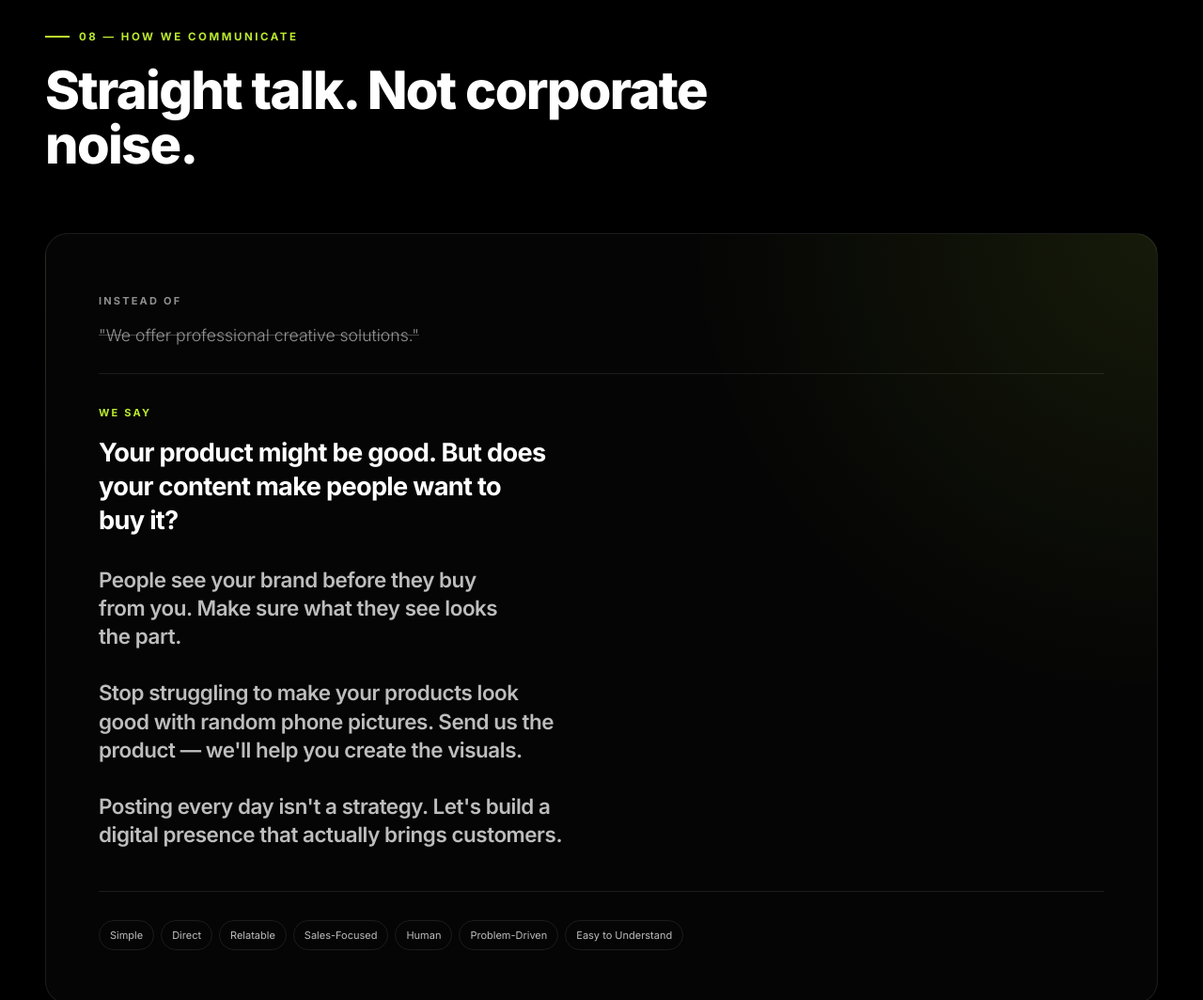
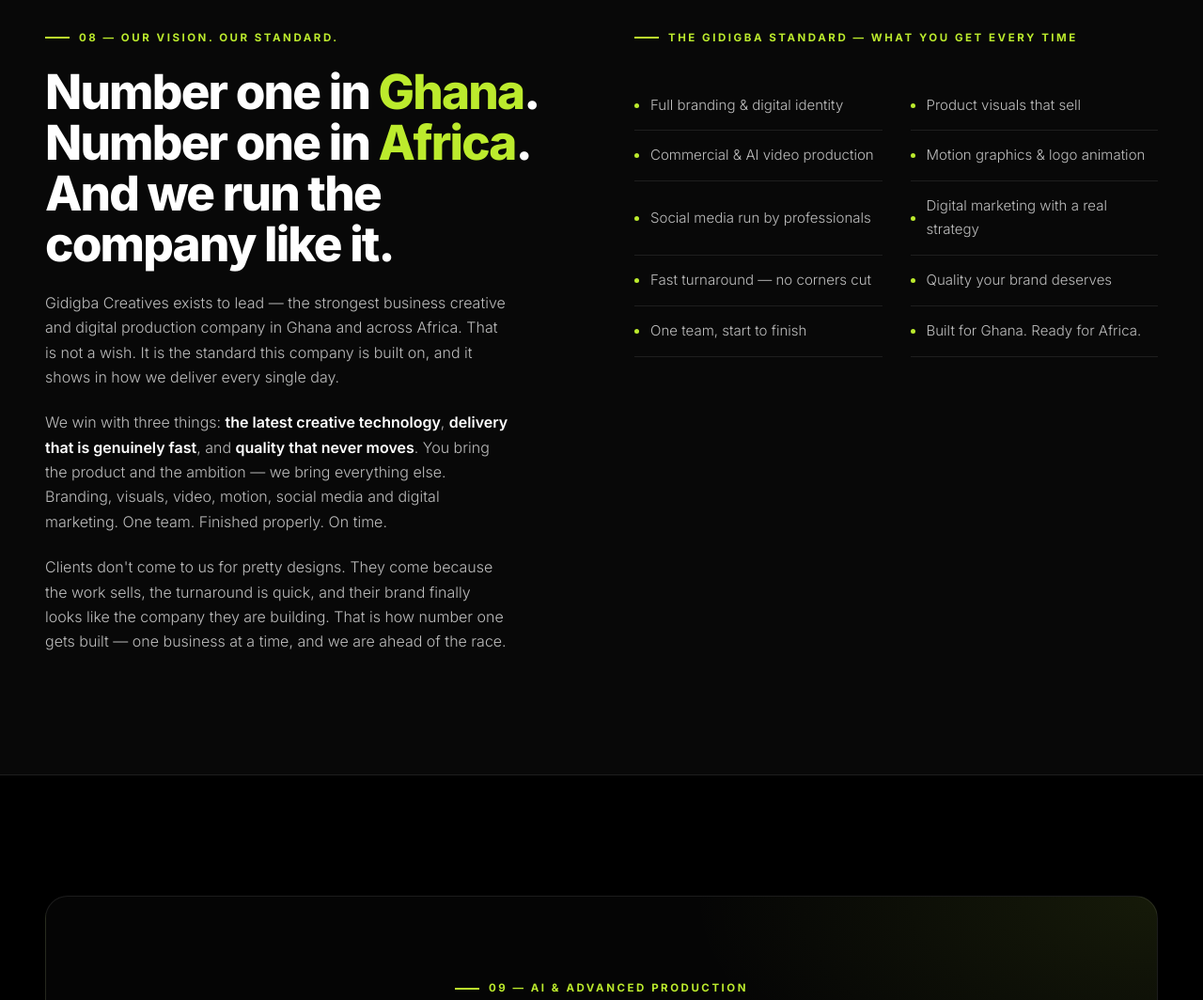
Before and after one commit to Redeemerafi/GIDIGBA-STUDIOS, a plain HTML site: page index.html in a window 1280 px wide. Shown: the part 8300-9364 px from the top of the page at 94% size. Drawn offline with Linux system fonts and the light colour scheme.

Commit message:
Landing: drop 'How We Communicate' + 'in one sentence'; vision rewritten as confident market-leader statement (tech, speed, quality)
Co-authored-by: arena-agent <297053741+arena-agent@users.noreply.github.com>

```diff
--- a/index.html
+++ b/index.html
@@ -1466,95 +1466,49 @@
   </div>
 </section>
 
-<!-- ================= APPROACH ================= -->
-<section id="approach">
-  <div class="container">
-    <div class="section-head reveal">
-      <span class="eyebrow">08 — How We Communicate</span>
-      <h2>Straight talk. Not corporate noise.</h2>
-    </div>
-
-    <div class="diff-wrap reveal" style="padding:clamp(30px,5vw,56px);">
-      <div style="display:grid;grid-template-columns:1fr;gap:26px;">
-
-        <div style="padding-bottom:26px;border-bottom:1px solid var(--line);">
-          <span style="font-size:11px;letter-spacing:.2em;text-transform:uppercase;color:var(--grey);font-weight:700;">Instead of</span>
-          <p style="font-size:1.1rem;color:var(--grey);font-weight:300;text-decoration:line-through;text-decoration-color:rgba(255,255,255,.25);margin-top:10px;">
-            "We offer professional creative solutions."
-          </p>
-        </div>
-
-        <div>
-          <span style="font-size:11px;letter-spacing:.2em;text-transform:uppercase;color:var(--green);font-weight:700;">We say</span>
-
-          <p style="font-size:clamp(1.15rem,2.6vw,1.7rem);font-weight:700;letter-spacing:-.025em;line-height:1.32;margin-top:14px;max-width:26ch;">
-            Your product might be good. But does your content make people want to buy it?
-          </p>
-
-          <p style="font-size:clamp(1.05rem,2.2vw,1.4rem);font-weight:600;letter-spacing:-.02em;line-height:1.35;margin-top:30px;max-width:30ch;color:var(--grey-2);">
-            People see your brand before they buy from you. Make sure what they see looks the part.
-          </p>
-
-          <p style="font-size:clamp(1.05rem,2.2vw,1.4rem);font-weight:600;letter-spacing:-.02em;line-height:1.35;margin-top:30px;max-width:34ch;color:var(--grey-2);">
-            Stop struggling to make your products look good with random phone pictures. Send us the product — we'll help you create the visuals.
-          </p>
-
-          <p style="font-size:clamp(1.05rem,2.2vw,1.4rem);font-weight:600;letter-spacing:-.02em;line-height:1.35;margin-top:30px;max-width:34ch;color:var(--grey-2);">
-            Posting every day isn't a strategy. Let's build a digital presence that actually brings customers.
-          </p>
-        </div>
-
-      </div>
-
-      <div class="tags" style="margin-top:44px;padding-top:30px;border-top:1px solid var(--line);">
-        <span>Simple</span><span>Direct</span><span>Relatable</span><span>Sales-Focused</span>
-        <span>Human</span><span>Problem-Driven</span><span>Easy to Understand</span>
-      </div>
-    </div>
-  </div>
-</section>
-
 <!-- ================= VISION ================= -->
 <section id="vision" class="journey">
   <div class="container">
     <div class="vision-grid">
       <div>
-        <span class="eyebrow reveal">09 — Long-Term Vision</span>
+        <span class="eyebrow reveal">08 — Our Vision. Our Standard.</span>
         <h2 style="font-size:clamp(1.9rem,4.6vw,3.2rem);font-weight:800;letter-spacing:-.035em;line-height:1.06;margin:20px 0 22px;" class="reveal">
-          A full creative &amp; digital growth company — starting in <span class="hl">Ghana</span>.
+          Number one in <span class="hl">Ghana</span>. Number one in <span class="hl">Africa</span>. And we run the company like it.
         </h2>
+        <p style="color:var(--grey-2);font-weight:300;max-width:50ch;margin-bottom:22px;" class="reveal">
+          Gidigba Creatives exists to lead — the strongest business creative and digital
+          production company in Ghana and across Africa. That is not a wish. It is the
+          standard this company is built on, and it shows in how we deliver every single day.
+        </p>
+        <p style="color:var(--grey-2);font-weight:300;max-width:50ch;margin-bottom:22px;" class="reveal">
+          We win with three things: <strong style="color:#fff;font-weight:600;">the latest creative technology</strong>,
+          <strong style="color:#fff;font-weight:600;">delivery that is genuinely fast</strong>, and
+          <strong style="color:#fff;font-weight:600;">quality that never moves</strong>. You bring the product and the
+          ambition — we bring everything else. Branding, visuals, video, motion, social media and
+          digital marketing. One team. Finished properly. On time.
+        </p>
         <p style="color:var(--grey-2);font-weight:300;max-width:50ch;" class="reveal">
-          Gidigba Creatives can grow into a full creative and digital production company
-          serving businesses across Ghana and eventually beyond. The aim is to become
-          a place where a business can bring an idea and have the creative and digital
-          side of that idea produced from start to finish.
+          Clients don't come to us for pretty designs. They come because the work sells, the
+          turnaround is quick, and their brand finally looks like the company they are building.
+          That is how number one gets built — one business at a time, and we are ahead of the race.
         </p>
-
-        <div class="vision-quote reveal">
-          <strong>In one sentence:</strong> Gidigba Creatives helps businesses look,
-          communicate, present and market themselves better through branding, visuals,
-          video, motion, social media, digital marketing and advanced creative technology.
-        </div>
-      </div>
-
-      <ul class="vision-list">
-        <li class="reveal">Business Branding</li>
-        <li class="reveal">Digital Branding</li>
-        <li class="reveal">Commercial Photography</li>
-        <li class="reveal">Commercial Video</li>
-        <li class="reveal">AI Video Production</li>
-        <li class="reveal">Motion Graphics</li>
-        <li class="reveal">Social Media Management</li>
-        <li class="reveal">Digital Marketing</li>
-        <li class="reveal">Advertising Content</li>
-        <li class="reveal">Digital Campaigns</li>
-        <li class="reveal">Product Visualization</li>
-        <li class="reveal">Creative &amp; Digital Direction</li>
-        <li class="reveal">Large-Scale Brand Campaigns</li>
-        <li class="reveal">Original Commercial Productions</li>
-        <li class="reveal">Creative Technology</li>
-        <li class="reveal">Digital Growth Consulting</li>
-      </ul>
+      </div>
+
+      <div>
+        <span class="eyebrow reveal" style="margin-bottom:10px;">The Gidigba Standard — what you get every time</span>
+        <ul class="vision-list" style="margin-top:26px;">
+          <li class="reveal">Full branding &amp; digital identity</li>
+          <li class="reveal">Product visuals that sell</li>
+          <li class="reveal">Commercial &amp; AI video production</li>
+          <li class="reveal">Motion graphics &amp; logo animation</li>
+          <li class="reveal">Social media run by professionals</li>
+          <li class="reveal">Digital marketing with a real strategy</li>
+          <li class="reveal">Fast turnaround — no corners cut</li>
+          <li class="reveal">Quality your brand deserves</li>
+          <li class="reveal">One team, start to finish</li>
+          <li class="reveal">Built for Ghana. Ready for Africa.</li>
+        </ul>
+      </div>
     </div>
   </div>
 </section>
@@ -1563,7 +1517,7 @@
 <section>
   <div class="container">
     <div class="diff-wrap reveal" style="text-align:center;padding:clamp(40px,7vw,80px) clamp(24px,5vw,60px);">
-      <span class="eyebrow" style="justify-content:center;">10 — AI &amp; Advanced Production</span>
+      <span class="eyebrow" style="justify-content:center;">09 — AI &amp; Advanced Production</span>
       <h2 style="font-size:clamp(1.7rem,4vw,2.7rem);font-weight:800;letter-spacing:-.035em;line-height:1.1;margin:20px auto 22px;max-width:20ch;">
         The technology is a tool. The result is still <span class="hl">business</span>.
       </h2>
```
